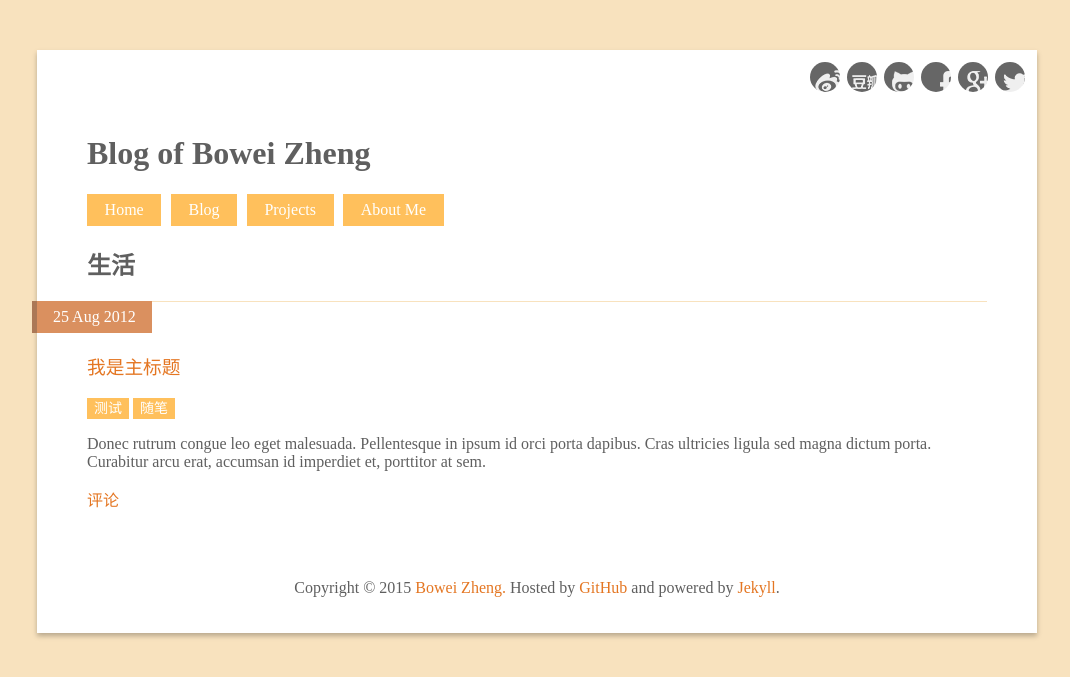
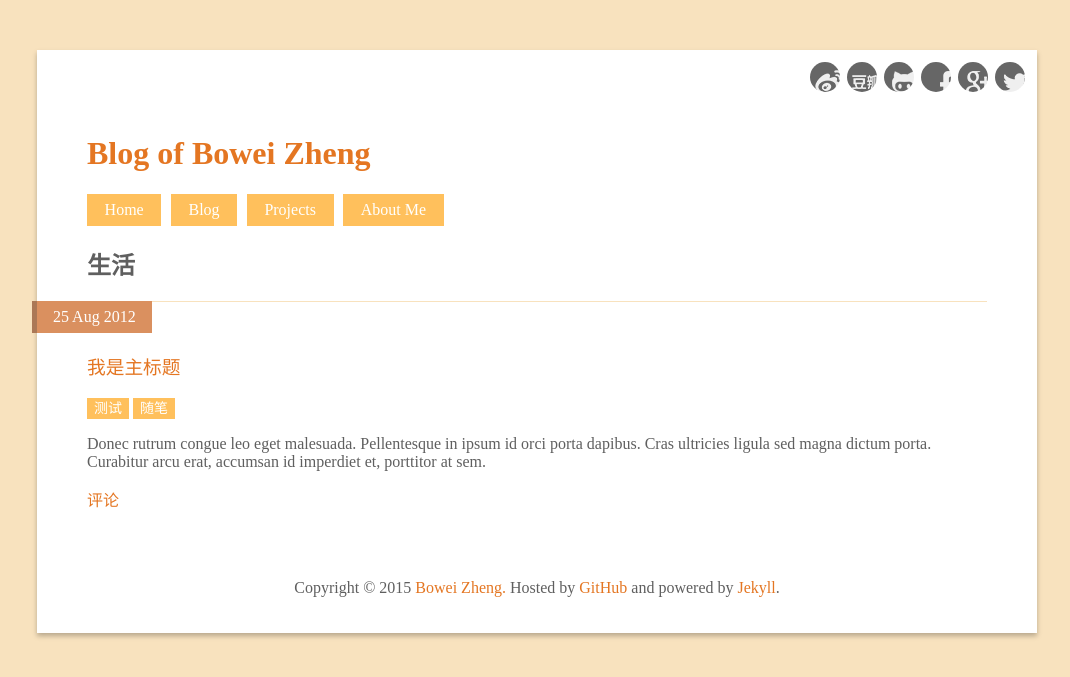
Before and after one commit to wynn719/blog, a Jekyll site: the page built from index.html, in a window 1280 px wide. Shown: the top 677 px of the page, without its empty margins (103-1173 px from the left). Built offline with Jekyll 4.4.1, drawn with Linux system fonts in a browser that asks for light colours.

Commit message:
update layout home

```diff
--- a/_layouts/home-test.html
+++ b/_layouts/home-test.html
@@ -30,7 +30,7 @@
     </aside>
 
     <header id="header">
-      <h1>Blog of Bowei Zheng</h1>
+      <h1 class="blog_title">Blog of Bowei Zheng</h1>
       <nav class="nav">
         <ul>
           <li><a href="#">Home</a></li>
@@ -53,7 +53,7 @@
         </article>
       </div> -->
 
-      <h2>生活</h2>
+      <h2 class="blog_division">生活</h2>
       <div class="recent-life_posts">
         <article>
           <header>
--- a/_layouts/home.html
+++ b/_layouts/home.html
@@ -30,7 +30,7 @@
     </aside>
 
     <header id="header">
-      <h1>Blog of Bowei Zheng</h1>
+      <h1 class="blog_title">Blog of Bowei Zheng</h1>
       <nav class="nav">
         <ul>
           <li><a href="#">Home</a></li>
@@ -58,7 +58,7 @@
         {% for post in site.posts %}
           <article>
             <header>
-              <h3 class="title"><a href="">{{ post.title }}</a></h3>
+              <h3 class="title"><a href="{{ post.url }}">{{ post.title }}</a></h3>
               <div class="tags">
                 {% for tag in post.tags %}
                   <a class="tag-ele" href="">{{ tag }}</a>
```
